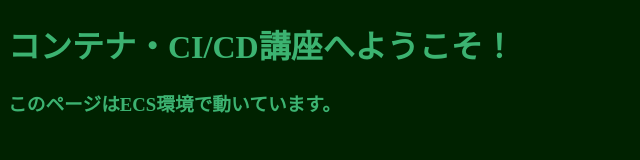
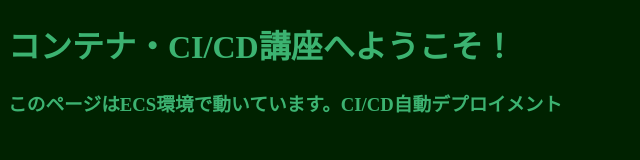
Before and after one commit to muso-tensei/ctn-cicd-hdon-repo, a plain HTML site: page src/index.html in a window 1280 px wide. Shown: the whole page, without its empty margins (0-640 px from the left). Drawn offline with Linux system fonts and the light colour scheme.

Commit message:
5th commit

```diff
--- a/src/index.html
+++ b/src/index.html
@@ -6,6 +6,6 @@
 </head>
 <body bgcolor="#002200">
 <h1><font color="#3CB371">コンテナ・CI/CD講座へようこそ！</font></h1>
-<h3><font color="#3CB371">このページはECS環境で動いています。</font></h3>
+<h3><font color="#3CB371">このページはECS環境で動いています。CI/CD自動デプロイメント</font></h3>
 </body>
 </html>
```
